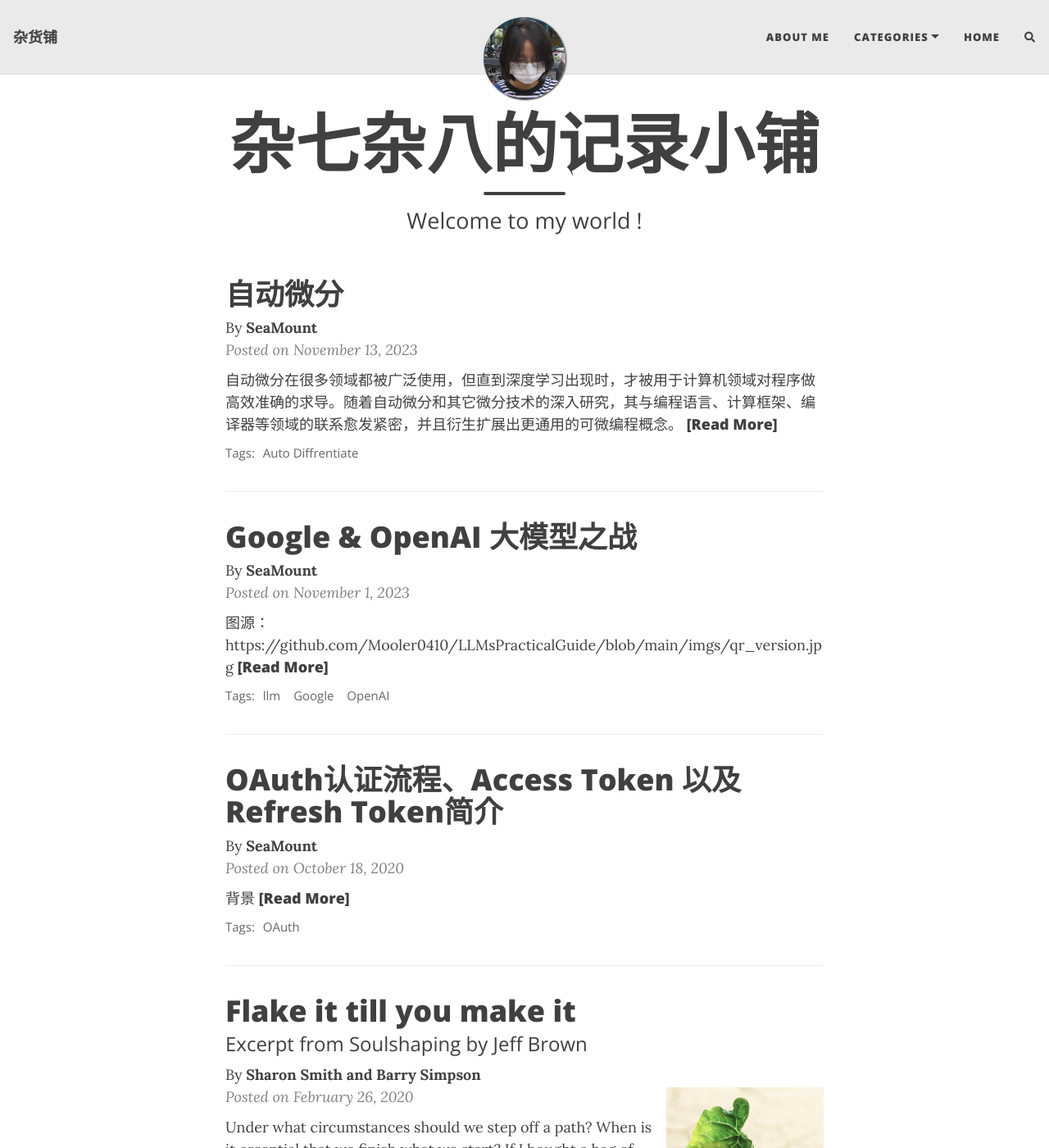
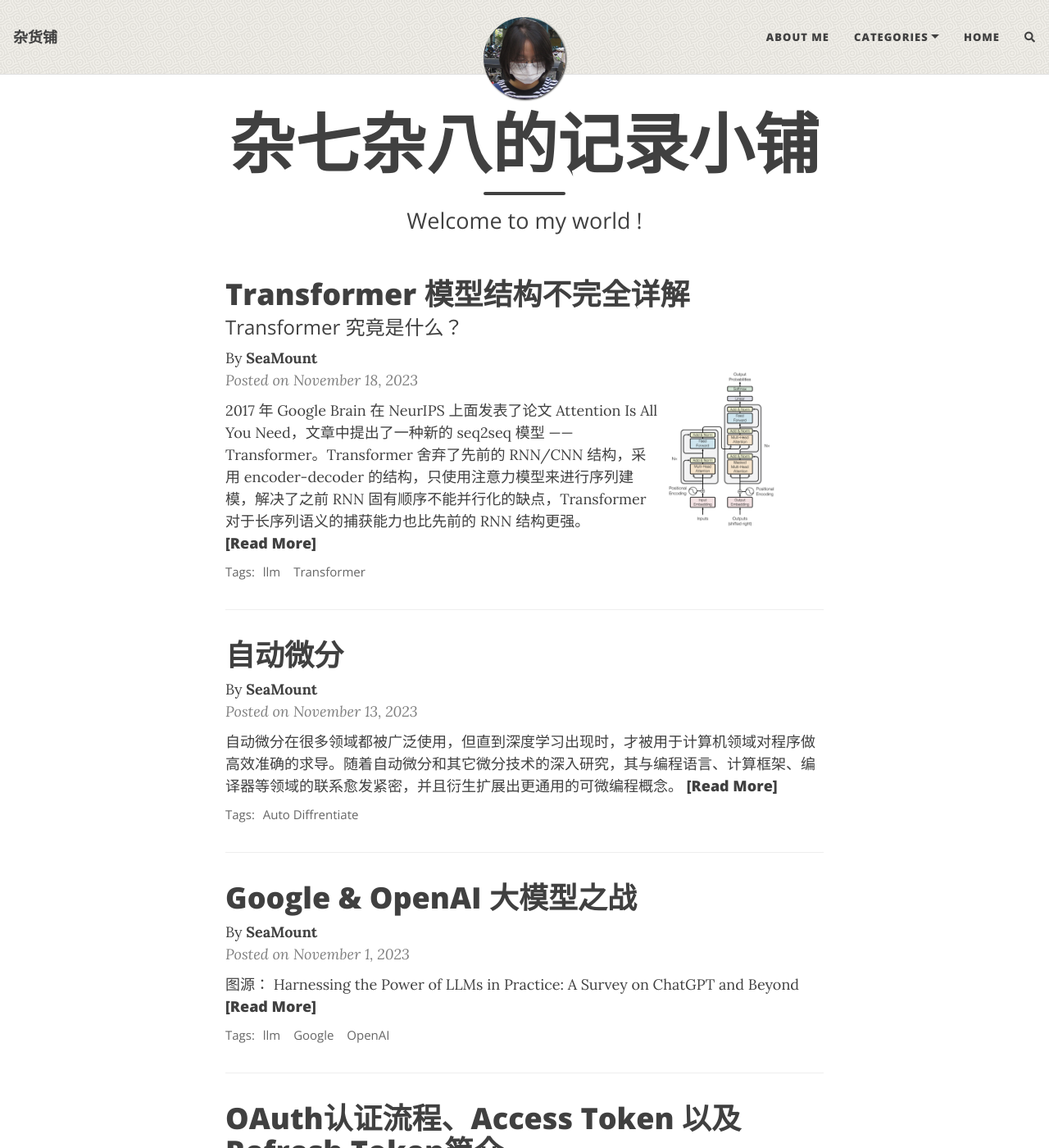
Before and after one commit to Hyaloid/Hyaloid.github.io, a Jekyll site: the page built from index.html, in a window 1280 px wide and 1400 px high. Shown: the whole window at 82% size. Built offline with Jekyll 4.4.1, drawn with Linux system fonts in a browser that asks for light colours; nearby versions of some CDN libraries; the list of posts is cut into pages by our own code; comment, search, counter and statistics services are not loaded; some of the changed lines change nothing that is shown.

Commit message:
transformer note

````diff
--- a/_config.yml
+++ b/_config.yml
@@ -92,7 +92,7 @@ share-links-active:
   twitter: true
   github: true
   linkedin: true
-  steam: true
+  steam: false
   vk: false
 
 # How to display the link to your website in the footer
@@ -143,7 +143,7 @@ footer-hover-col: "#0085A1"
 # Alternatively, the navbar, footer, and page background can be set to an image
 # instead of colour
 
-#navbar-img: "/assets/img/bgimage.png"
+navbar-img: "/assets/img/bgimage.png"
 #footer-img: "/assets/img/bgimage.png"
 #page-img: "/assets/img/bgimage.png"
 
--- a/_includes/footer.html
+++ b/_includes/footer.html
@@ -31,13 +31,13 @@
         {% endif %}
       {% endif%}
 
-      <!-- {% if site.edit_page_button and site.github.repository_url %}
+      {% if site.edit_page_button and site.github.repository_url %}
         &nbsp;&bull;&nbsp;
         <a title="Edit this page on GitHub" href="{{ site.github.repository_url }}/edit/{{ site.github.source.branch }}/{{ page.path }}" class="text_muted">Edit page</a>
        {% endif%}
 
       </p>
-      {% unless site.remove-ads %}<p class="theme-by text-muted">
+      <!-- {% unless site.remove-ads %}<p class="theme-by text-muted">
         Powered by
         <a href="https://beautifuljekyll.com">Beautiful Jekyll</a>
       </p>{% endunless %} -->
--- a/_posts/2023-11-01-llm-history.md
+++ b/_posts/2023-11-01-llm-history.md
@@ -8,7 +8,9 @@ author: SeaMount
 
 ![llm-evolution-tree](/assets/img/20231101/llm-evolution.png)
 <center style="font-size:14px;color:#C0C0C0;">
-图源：https://github.com/Mooler0410/LLMsPracticalGuide/blob/main/imgs/qr_version.jpg
+图源：<a href="https://arxiv.org/pdf/2304.13712.pdf">
+Harnessing the Power of LLMs in Practice: A Survey on ChatGPT and Beyond
+</a>
 </center>
 
 这是一个百家争鸣，百花齐放的大模型时代，多家科技公司都卷入了这场大模型战争之中，相继推出了各种各样的模型。但今天的主角是 Google 和 OpenAI 两家科技巨头。
@@ -21,7 +23,7 @@ author: SeaMount
 
 ## 初露锋芒
 
-2017 年 6 月，Google Brain 在 NeurIPS 上发表了被称为大语言模型开山之作的文章 [Attention Is All You Need](https://proceedings.neurips.cc/paper_files/paper/2017/hash/3f5ee243547dee91fbd053c1c4a845aa-Abstract.html)，推出了 Transformer 模型结构。相较于之前的 RNN 结构，Transformer 能支持并行计算，可以更好地捕获长距离依赖，并且有很强的可扩展性，由此大模型时代的序幕正式揭开。
+2017 年 6 月，Google Brain 在 NeurIPS 上发表了被称为大语言模型开山之作的文章 [Attention Is All You Need](https://arxiv.org/abs/1706.03762)，推出了 Transformer 模型结构。相较于之前的 RNN 结构，Transformer 能支持并行计算，可以更好地捕获长距离依赖，并且有很强的可扩展性，由此大模型时代的序幕正式揭开。
 
 2018 年 6 月，OpenAI 基于 Transformer 架构发布了 117M 参数量的 GPT-1，同时发表了论文 [Improving Language Understanding by Generative Pre-training](https://s3-us-west-2.amazonaws.com/openai-assets/research-covers/language-unsupervised/language_understanding_paper.pdf)。GPT-1 堆叠了 12 个 decoder，并且采取 Pretrain + FineTuning 的模式。
 
--- /dev/null
+++ b/_posts/2023-11-18-transformer.md
@@ -0,0 +1,237 @@
+---
+layout: post
+title: Transformer 模型结构不完全详解
+subtitle: Transformer 究竟是什么？
+tags: [llm, Transformer]
+comments: true
+thumbnail-img: /assets/img/20231118/transformer-architecture.png
+author: SeaMount
+---
+
+2017 年 Google Brain 在 NeurIPS 上面发表了论文 Attention Is All You Need，文章中提出了一种新的 seq2seq 模型 —— Transformer。Transformer 舍弃了先前的 RNN/CNN 结构，采用 encoder-decoder 的结构，只使用注意力模型来进行序列建模，解决了之前 RNN 固有顺序不能并行化的缺点，Transformer 对于长序列语义的捕获能力也比先前的 RNN 结构更强。
+
+## Attention
+
+RNN 结构能够很好地处理输入为一个 vector 的任务，但 RNN 却不能很好地处理输入为多个 vector 的任务，然而，注意力机制可以很好处理输入为多个 vector 的任务，并且可以并行计算这些输入的注意力。
+
+注意力，顾名思义，就是一种能让模型对重要信息重点关注并充分学习和吸收的技术，即把注意力集中放在重要的点上，而忽略其他不重要的因素。注意力机制是人工神经网络中一种模仿认知注意力的技术。这种机制可以增强神经网络输入数据中某些部分的权重，同时减弱其他部分的权重，以此将网络的关注点聚焦于数据中最小的一部分。数据中哪些部分比其他部分更重要取决于上下文。可以通过梯度下降法对注意力机制进行训练。
+
+假设我们有一个以索引 $$i$$ 排列的 token 序列。对于每一个 token $$i$$，神经网络计算出一个相应的满足 $$\sum_i w_i=1$$ 的非负软权重 $$w_i$$。每个标记都对应一个由词嵌入得到的向量 $$v_i$$。加权平均 $$\sum_i w_i v_i$$ 即是注意力机制的输出结果。
+
+注意力机制有许多变体：点注意力（dot-product attention）、QKV 注意力（query-key-value attention）、自注意力（self-attention）、交叉注意力（cross attention）等。Transformer 是第一个完全依靠自注意力来计算输入和输出表示的转换模型，避免了循环和重复。
+
+### self-attention
+
+RNN/LSTM 在计算时需要考虑前序信息，所以不能并行，导致训练时间较长。对于远距离的相互依赖的特征，要经过若干时间步步骤的信息累积才能将两者联系起来，而距离越远，有效捕获的可能性越小。self-attention 可以很好地处理 RNN/LSTM 中存在的问题。
+
+self-attention 通过位置编码保证序列关系，计算上不依赖序列关系，所以可以实现完全的并行；在计算相关性时，任何一个点都会与整个序列中的所有输入做相关性计算，避免了长距离依赖的问题。
+
+self-attention 简而言之就是一个句子内的单词，互相看其他单词对自己的影响有多大。
+
+{: .box-note}
+**Attention 和 self-attention 的区别：** \
+以 encoder-decoder 框架为例，输入 source 和输出 target 内容是不一样的。比如对于英-中机器翻译来说，source 是英文句子，target 是对应的翻译出来的中文句子。Attention 发生在 target 的元素 query 和 source 中的所有元素之间。\
+Self-attention，指的不是 target 和 source 之间的 attention 机制，而是 source 内部元素之间或者 target 内部元素之间发生的 attention 机制，也可以理解为 target = source 这种特殊情况下的 attention。\
+两者具体计算过程是一样的，只是计算对象发生了变化而已。
+
+[On the Relationship between Self-Attention and Convolutional Layers](https://arxiv.org/abs/1911.03584) 中证明了 CNN 是最简单的 self-attention。当数据量小时，CNN 的效果比 self-attention 更好。
+
+#### self-attention 的计算过程
+
+![self-attention](/assets/img/20231118/self-attention.png){: .mx-auto.d-block :}
+
+1. 初始化 Q，K，V
+
+    {: .box-note}
+    Q(Query): 查询是你想要了解的信息或者从你想要的文本中提取的特征。它类似于你对文本中的某个词语提出的问题或者你想要了解的内容； \
+    K(Key): 键是文本中每个词语的表示。它类似于每个词语的标识符或者关键信息，用于帮助计算查询与其他词语之间的关联程度；\
+    V(Value): 值是与每个词语相关的具体信息或者特征。它类似于每个词语的具体含义或者特征向量。\
+    别看 Q、K、V 定义上花里胡哨的，每个字母意思都说得有模有样，但计算 Q、K、V 本质上还是在计算向量之间的相似度。
+
+    以上图为例，有四个输入向量，其中，I 是整个输入序列 $$I=\begin{matrix}[a^1, \dots , a^4]
+    \end{matrix}$$，$$q_i=W^qa^i$$，$$k_i=W^ka^i$$，$$v_i=W^va^i$$。
+
+    $$Q=W^qI$$
+
+    $$K=W^kI$$
+
+    $$V=W^vI$$
+
+    其中 $$W^q$$，$$W^k$$，$$W^v$$ 均为需要学习的参数矩阵。
+
+2. 计算 self-attention score
+
+    ![attention score](/assets/img/20231118/attention-score.png){: .mx-auto.d-block :}
+
+    $$\alpha_{i,j}=(k^i)^Tq^j$$
+
+    Attention 矩阵:
+
+    $$A=
+    \begin{bmatrix}
+    \alpha_{1, 1}&\alpha_{2, 1}&\alpha_{3, 1} \\
+    \alpha_{1, 2}&\alpha_{2, 2}&\alpha_{3, 2} \\
+    \alpha_{1, 3}&\alpha_{2, 3}&\alpha_{3, 3} \\
+    \alpha_{1, 4}&\alpha_{2, 4}&\alpha_{3, 4} \\
+    \end{bmatrix}
+    $$
+
+3. 对 self-attention score 进行缩放和归一化，得到 softmax score
+
+    ![soft self-attention](/assets/img/20231118/soft-self-attention.png){: .mx-auto.d-block :}
+
+    $$\alpha^{'}_{i, j}=exp(\alpha_{i, j})/\sum_j exp(\alpha_{i, j})$$
+
+    $$A'=softmax(A)$$
+
+4. softmax score 乘以 value 向量，求和得到 attention value
+
+    ![self-attention-compute-process](/assets/img/20231118/self-attention-process.png){: .mx-auto.d-block :}
+
+    $$b^i=\sum_j \alpha^{'}_{i, j}v^j$$
+
+    attention score 最大的向量支配最后的结果 b，即为最重要的信息。
+
+    output 矩阵：
+    $$
+    O = VA'
+    $$
+    ，其中$$V=\begin{matrix}[v^1, \dots , v^4]
+    \end{matrix}$$。Self-attention 可以同时计算不同的输入向量，实现并行计算，提高计算速度。
+
+### dot-product attention
+
+![dot product attention](/assets/img/20231118/scaled-dot-product-attention.png){: .mx-auto.d-block :}
+
+Transformer 中的 attention 采用了 scaled dot-product attention，Transformer 中 attention 的计算公式如下：
+
+$$
+Attention(Q,K,V) = softmax(\frac {QK^T}{\sqrt{d_k}})V
+$$
+
+$$\sqrt{d_k}$$
+是一个的超参数，避免内积的结果过大。softmax 是为了归一化，没什么特殊的道理，可以换成其它的激活函数，有人尝试将 softmax 换成 relu 之后，发现 relu 的结果甚至优于 softmax 的结果。
+
+dot-product attention 在计算过程中和 self-attention 的差别在于 scale 放缩参数。Transformer 中采用 $$\sqrt{d_k}$$ 作为 scale 参数，避免内积结果过大。Mask 为可选项。其余计算步骤和 self-attention 一样。
+
+### multi-head attention
+
+为了提取更多的交互信息，使用多头注意力（Multi-Head Self-Attention），即在多个不同的投影空间中捕获不同的交互信息。类比卷积神经网络理解，其中一个卷积核通常用于捕获某一类 pattern 的信息，故采用多个卷积核。多头注意力机制采用多个 head，便可以捕捉到不同的相关性。在实践中，首先通过 $$m$$ 个 head 生成 $$m$$ 个不同的输出 $$B_1,B_2,\dots,B_M$$，将其合并后再通过一层全连接层进行线性变换。
+
+![multi-head-attention2](/assets/img/20231118/multi-head-attention2.png){: .mx-auto.d-block :}
+
+假设使用 $$m$$ 个 head，矩阵运算如下：
+
+$$A_m = \frac{K^T_m Q_M}{\sqrt{D_k}}$$
+
+$$B_m=V_msoftmax(A_m)$$
+
+$$B=W^o
+\begin{bmatrix}
+B_1 \\
+\dots \\
+B_M \\
+\end{bmatrix}
+$$
+
+![multi-head attention](/assets/img/20231118/multi-head-attention.png){: .mx-auto.d-block :}
+
+上图中 $$h$$ 为注意力头的个数，采用多个 head, 每个 head 有独立的 Q、K、V 的权值矩阵，不同的 head 为 Attention 层提供了不同的表示子空间，不同的表示关注不同位置。
+
+Transformer 中 Multi-Head attention 的计算公式如下:
+
+$$
+head_i = Attention(QW^Q_i, KW^K_i, VW^V_i)
+$$
+
+$$
+Multi-Head(Q,K,V)=Concat(head_1,\dots,head_h)W^O
+$$
+
+一个简单的 Multi-Head Attention 实现如下：
+```python
+class MultiHeadAttention(nn.Module):
+    def __init__(self, d_model, n_head):
+        super(MultiHeadAttention, self).__init__()
+        self.n_head = n_head
+        self.attention = ScaleDotProductAttention()
+        self.w_q = nn.Linear(d_model, d_model)
+        self.w_k = nn.Linear(d_model, d_model)
+        self.w_v = nn.Linear(d_model, d_model)
+        self.w_concat = nn.Linear(d_model, d_model)
+
+    def forward(self, q, k, v, mask=None):
+        # dot product with weight matrices
+        q, k, v = self.w_q(q), self.w_k(k), self.w_v(v) # q==k==v==x(input)
+
+        # split tensor by number of heads
+        q, k, v = self.split(q), self.split(k), self.split(v)
+
+        # do scale dot product to compute similarity
+        out, attention = self.attention(q, k, v, mask=mask)
+
+        # concat and pass to linear layer
+        out = self.concat(out)
+        out = self.w_concat(out)
+
+        return out
+```
+
+Linear 层做的事情主要是将 Q、K、V 分成 h 个 head。
+
+
+实现多头注意力时，有两种常用的形式：
+1. Narrow Self-attention：把输入词向量切割成 h 块，每一块使用一次自注意力运算；这种方法速度快，节省内存，但是效果不好；
+2. Wide Self-attention：对输入词向量独立地使用 h 次自注意力运算；这种方法效果好，但会花费更多地时间和内存。
+
+### cross attention
+
+交叉注意力是一种再 NLP 任务的架构中使用的机制，其思想是使一个序列能够关注另一个序列。Transformer 中的交叉注意力机制与 self-attention 的计算方式非常相似，只不过在 cross attention 中 $$K$$、$$V$$ 都来自 encoder，$$Q$$ 来自 decoder，而在 self-attention 中 $$Q = K = V$$。
+
+## Encoder
+
+![pos-layernorm](/assets/img/20231118/pos-layernorm.png){: .mx-auto.d-block :}
+<center style="font-size:14px;color:#C0C0C0;">
+(a) Post-LN Transformer layer;(b) Pre-LN Transformer layer
+</center>
+
+包含 Multi-Head Self-Attention 和 Feed Forward Network。在 Attention Is All You Need 中，encoder 按照 input、Multi-Head Attention、addtion、Layer Norm、FFN、addition、Layer Norm、output 的顺序组成。但是这种原始的结构并不是最好的设计，[On Layer Normalization in the Transformer Architecture](https://arxiv.org/abs/2002.04745) 证明了将 Layer Norm 前置效果更好。
+
+## Decoder
+
+包含了两个 Multi-Head Attention，第一个 Multi-Head Attention 采用了 Masked 操作，第二个 Multi-Head Attention 的 K、V 矩阵使用 encoder 的编码信息矩阵 C 进行计算，而 Q 使用上一个 decoder block 的输出计算，之后有一个 Feed Forward Network，专注于处理某个具体位置的信息，最后 softmax 计算下一个输出的概率。
+
+包含 2 个 Multi-Head Attention、Multi-Head Cross Attention 和 Feed Forward Network。decoder 是一个自回归的结构。decoder 在训练模式和推理模式下的输入是不同的，在训练模式下使用 teacher forcing，decoder 输入是 ground truth，不管输出是什么，都会将正确答案作为输入；在测试模式下，将之前的输出作为新一轮的输入，可对照上 transformer decoder input 为 shifted right 的结构。所以在训练的时候 decoder 也是可以并行训练输入序列的，将得到的矩阵整体进行一次 mask 即可；而在推理的时候不能并行处理输入，需要将后面的序列 mask 起来，多次计算得到结果。
+
+相较于 encoder，decoder 中的 attention 矩阵是一个满秩矩阵，而 encoder 的 attention 矩阵非满秩矩阵。因此，decoder 的表达能力高于 encoder 的表达能力。
+
+## Transformer
+
+![transformer-architechture](/assets/img/20231118/transformer-architecture.png){: .mx-auto.d-block :}
+<center style="font-size:14px;color:#C0C0C0;">
+Transformer 模型结构
+</center>
+
+Transformer 的输入由 input embedding、positional embedding、output embedding 组成。
+Input embedding 和 output embedding 没有本质的区别，都是对输入序列进行编码，即 Word Embedding，将文本空间中的某个单词通过一定的方法映射或者嵌入到另一个数值向量空间中，可以使用 Word2Vec、GloVe 算法实现。
+
+Positional embedding 用于表示输入向量在序列中的位置，因为 Transformer 不采用 RNN 结构，而是使用全局信息，不能利用单词的顺序信息，所以 positional embedding 对 Transformer 结构来说非常重要。Transformer 使用预定义函数，通过函数计算出位置信息的方式实现 positional embedding。Transformer 中计算位置信息的函数计算公式如下：
+
+$$PE_{(pos,2i)}=sin(\frac{pos}{10000^{2i/d}})$$
+
+$$PE_{(pos,2i+1)}=cos(\frac{pos}{10000^{2i/d}})$$
+
+pos 代表的是词在句子中的位置，d 是词向量的维度，2i 代表 d 中的偶数维度，2i + 1 代表的是技术维度。这种计算方式使得每一维都对应一个正弦曲线，并且每一维 i 都对应不同周期的正余弦曲线。
+
+在 transformer 中 $$input = input\_embedding + positional\_embedding$$。
+
+Transformer 由 encoder 和 decoder 两个部分组成。在 Attention Is All You Need 中，分别堆叠了 6 个 encoder block 和 6 个 decoder block，最后一个 encoder 的输出与 decoder 部分通过交叉注意力机制连接起来。encoder 先处理 sequence，处理好之后，通过交叉注意力将处理好的结果输入到 decoder，decoder 再得到输出的结果。decoder 每次的输出都会与先前 decoder 产生的输出一起再作为 decoder 的输入。
+
+Transformer 使用了 attention 机制，将序列中的任意两个位置的距离缩小为一个常量，Transformer 具有更好的并行性，符合现有的 GPU 框架。
+## 参考连接
+
+1. [Attention Is All You Need](https://arxiv.org/abs/1706.03762)
+2. [wiki: 注意力机制](https://zh.wikipedia.org/zh-hans/%E6%B3%A8%E6%84%8F%E5%8A%9B%E6%9C%BA%E5%88%B6)
+3. [知乎专栏：Positional Encoding](https://zhuanlan.zhihu.com/p/454482273)
+4. [知乎专栏：Transformer模型详解（图解最完整版）](https://zhuanlan.zhihu.com/p/338817680)
+5. [Machine-learning-notes](https://luweikxy.gitbook.io/machine-learning-notes/self-attention-and-transformer#Self-Attention%E6%9C%BA%E5%88%B6)
````
Also changed, not shown: assets/img/20231118/attention-score.png (added), assets/img/20231118/multi-head-attention.png (added), assets/img/20231118/multi-head-attention2.png (added), assets/img/20231118/pos-layernorm.png (added), assets/img/20231118/scaled-dot-product-attention.png (added), assets/img/20231118/self-attention-process.png (added), assets/img/20231118/self-attention.png (added), assets/img/20231118/soft-self-attention.png (added), assets/img/20231118/transformer-architecture.png (added).
